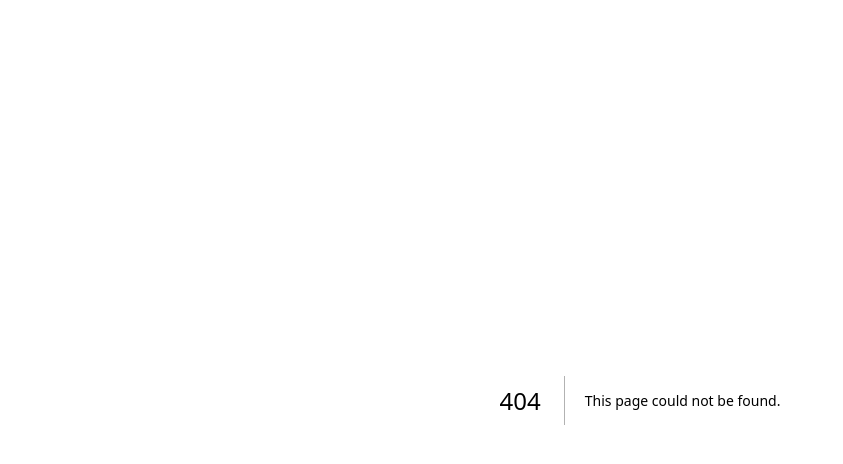
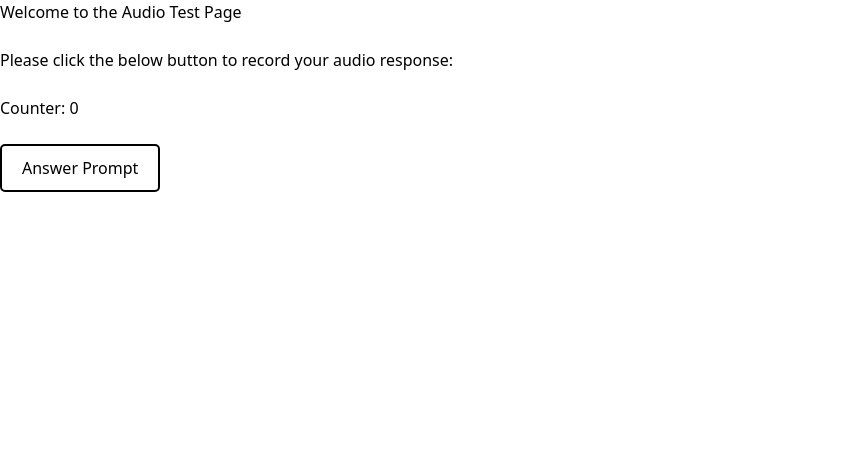
Before and after one commit to thomask902/Clinical-Clarity, a Next.js app in the folder client/: page /audiotest in a window 1280 px wide. Before the commit this address had no page. Shown: the top 464 px of the page, without its empty margins (0-843 px from the left). Built offline with nearby package versions, Linux system fonts and the light colour scheme.

Commit message:
testing adding a counter to a button, only react

```diff
--- a/client/src/pages/audio_test.js
+++ b/client/src/pages/audiotest.js
@@ -1,17 +1,29 @@
-function ScenarioPage() {
+// pages/audiotest.js
+import React, { useState } from 'react';
+
+function AudioTest() {
+
+    const [counter, setCounter] = useState(0);
+
     const handleButtonClick = () => {
-        alert("Audio Response is being Recorded!");
+      // Example: increment a counter in state
+      setCounter(prev => prev + 1);
+
+      // Or show an alert
+      alert("Scenario Button Clicked!");
     };
 
     return (
         <div>
             <h1>
-                Welcome to the Scenario Page
+                Welcome to the Audio Test Page
             </h1>
             <br></br>
             <p>
                 Please click the below button to record your audio response:
             </p>
+            <br></br>
+            <p>Counter: {counter}</p>
             <br></br>
             <button onClick={handleButtonClick}
                 style={{
@@ -28,3 +40,5 @@ function ScenarioPage() {
 
     );
 }
+
+export default AudioTest;
```
Also changed, not shown: 1 other file (tests, documents, lock files or other folders).
